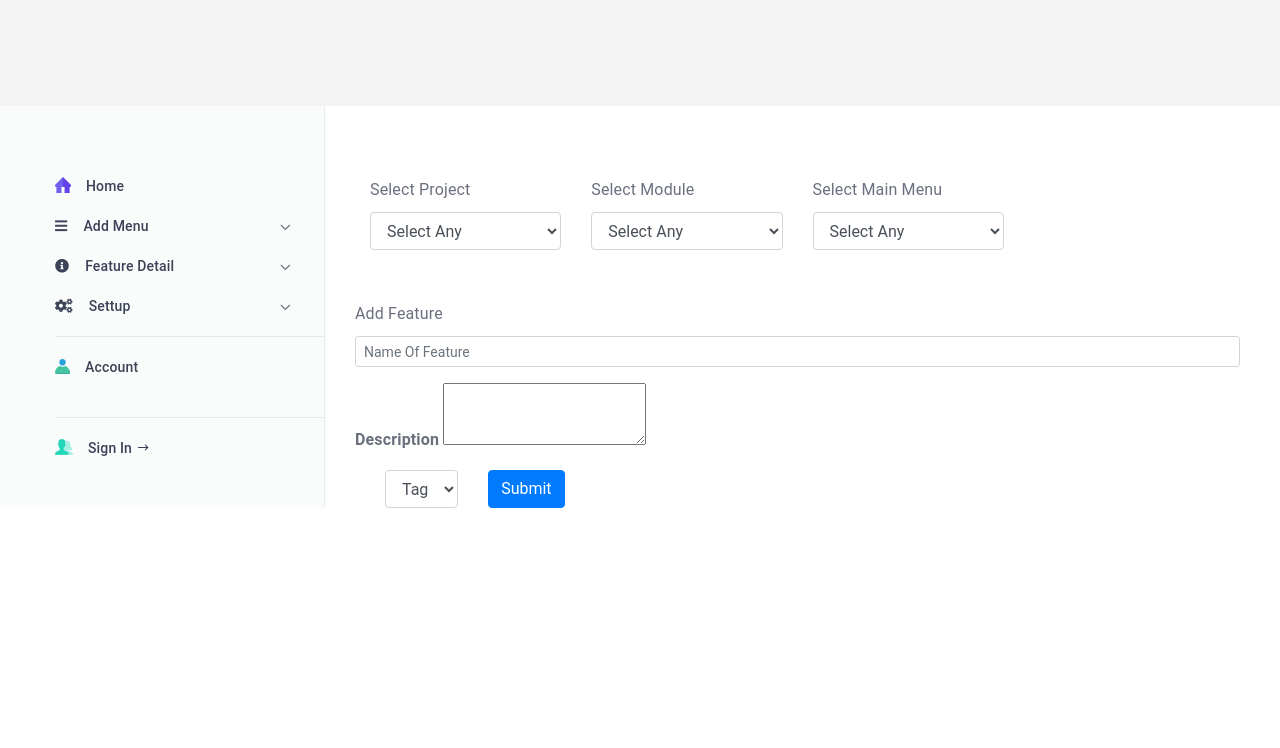
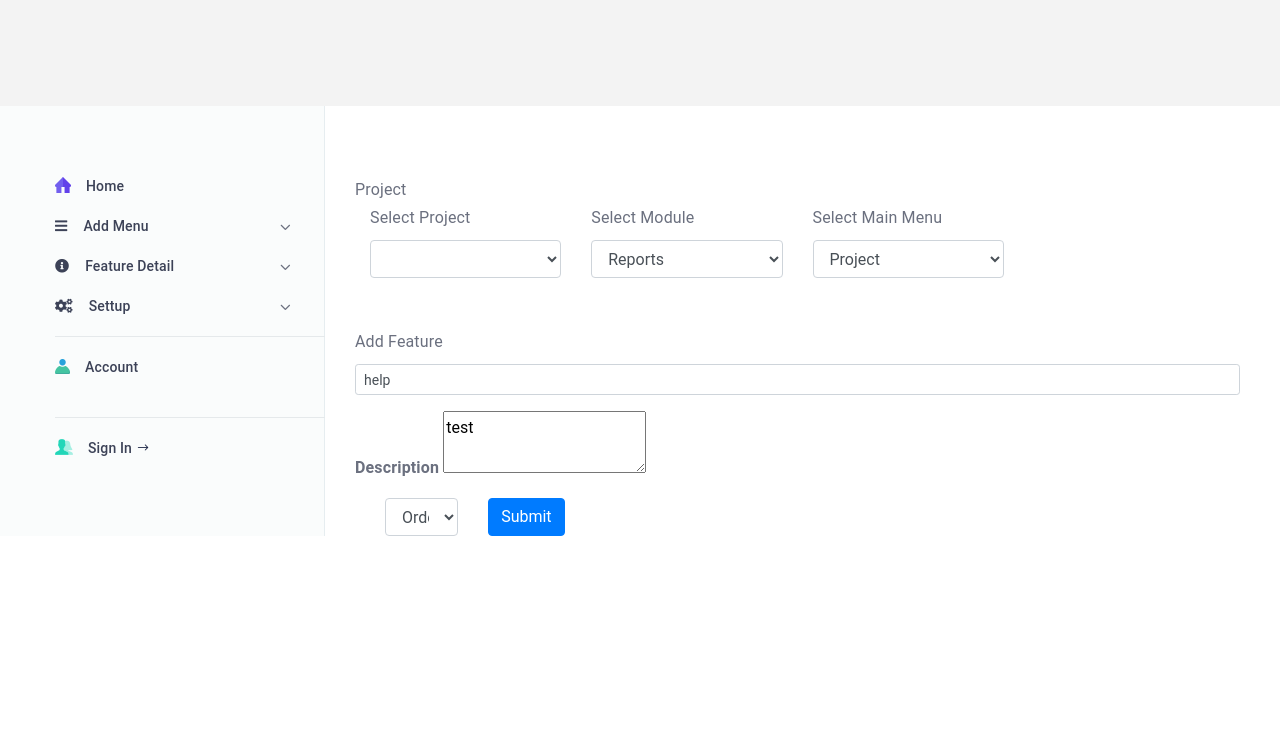
Before and after one commit to crystal-qazi/Knowledge_Base, a PHP site: page /update_admin_add_feature.php?updateid=10 in a window 1280 px wide. Shown: the top 748 px of the page. Run offline with PHP 8.4, Linux system fonts and the light colour scheme; data comes from the database, SQL or seed files in the repository; some libraries are stand-ins or nearby versions.

Commit message:
update feature

```diff
--- a/config/connection.php
+++ b/config/connection.php
@@ -1,5 +1,5 @@
 <?php
-$con=mysqli_connect("localhost","root","","k_b");
+$con=mysqli_connect("localhost","root","root","k_b");
 
 if(!$con) { die(" Connection Error "); }
 ?>
--- a/list_all_feature.php
+++ b/list_all_feature.php
@@ -46,12 +46,12 @@
 
 
 
-                                                        $sql1 = "SELECT * FROM tags";
+                                                        $sql1 = "SELECT * FROM subject";
                                                         $result1=mysqli_query($con,$sql1);
                                                         if($result1){
                                                             while($row1=mysqli_fetch_assoc($result1)){
                                                                 $id=$row1['ID'];
-                                                                $title=$row1['Tag_name'];
+                                                                $title=$row1['Subject_name'];
                                                                 $description=$row1['Description'];
 
                                                             echo   '<tr>
--- a/update_admin_add_feature.php
+++ b/update_admin_add_feature.php
@@ -1,4 +1,4 @@
-<?php ini_set('display_errors', 0); ?>
+<?php ini_set('display_errors', 1); ?>
 <?php include('headerfootertemp/admin/admin_head.php') ?>
 <?php
 // Include the database configuration
@@ -7,10 +7,14 @@ include 'config/connection.php';
 
 ?>
 <?php
-    $id=$_GET['updateid'];
-    $sql = "SELECT * FROM `subject` where id=$id";
-    $result=mysqli_query($con,$sql);
-    $row=mysqli_fetch_assoc($result);
+    $f_id=$_GET['updateid'];
+    $sql1 = "SELECT * FROM subject LEFT JOIN tags ON tags.ID = subject.Tagged_id
+    LEFT JOIN project ON project.ID = subject.project_id
+    LEFT JOIN module ON module.ID = subject.Module_id
+    LEFT JOIN main_menu ON main_menu.id = subject.main_menu_id
+    where subject.ID=$f_id";
+    $result1=mysqli_query($con,$sql1);
+    $row=mysqli_fetch_assoc($result1);
     $id=$row['ID'];
     $Subject_name=$row['Subject_name'];
     $Description=$row['Description'];
@@ -18,13 +22,18 @@ include 'config/connection.php';
     $project_id=$row['project_id'];
     $main_menu_id=$row['main_menu_id'];
     $Tagged_id=$row['Tagged_id'];
+    $Tagged_name=$row['Tag_name'];
+    $Project_name=$row['Project_name'];
+    $Module_name=$row['Module_name'];
+    $Main_menu_name=$row['title'];
 
 
 
 
+/*
     if(isset($_POST['submit'])){
 
-
+        $f_id2=$_GET['updateid'];
         $Subject_name=$row['Subject_name'];
         $description=$row['Description'];
         $Module_id=$row['Module_id'];
@@ -32,17 +41,17 @@ include 'config/connection.php';
         $main_menu_id=$row['main_menu_id'];
         $Tagged_id=$row['Tagged_id'];
 
-        $sql= "UPDATE `subject` set id=$id, Subject_name='$Subject_name', Description='$Description', Module_id='$Module_id',project_id='$project_id', main_menu_id='$main_menu_id', Tagged_id='$Tagged_id' where id=$id";
-        $result= mysqli_query($con,$sql);
+        $sql2= "UPDATE subject set Subject_name='$Subject_name', Description='$Description', Module_id='$Module_id',project_id='$project_id', main_menu_id='$main_menu_id', Tagged_id='$Tagged_id' where id=10";
+        $result= mysqli_query($con,$sql2);
 
         if($result){
            // echo "updated inseted successfully";
-            header('location:list_all_feature.php');
+           // header('location:list_all_feature.php');
         }
         else{
             die(mysqli_error($con));
         }
-    }
+    }*/
 ?>
 
 
@@ -50,7 +59,7 @@ include 'config/connection.php';
 <div class="col-lg-9 doc-middle-content">
 
     <div class="tab_shortcode">
-
+        <div><?php echo $Main_menu_name ?></div>
         <form action="" method="POST">
             <div class="row">
                 <div class="col-12 d-flex">
@@ -64,7 +73,7 @@ include 'config/connection.php';
 
                         <label for="project">Select Project</label>
                         <select class="form-select form-select-sm form-control" id="project" name="project_id" aria-label="Default select example">
-                            <option selected value="0">Select Any</option>
+                            <option selected value="<?php echo $project_id ?>"><?php echo $Project_name ?></option>
 
                             <?php
                                 if($count > 0){
@@ -92,7 +101,7 @@ include 'config/connection.php';
                             ?>
                         <label for="module">Select Module</label>
                         <select class="form-select form-select-sm form-control" id="module" name="Module_id" aria-label="Default select example">
-                            <option selected value="0">Select Any</option>
+                            <option selected value="<?php echo $Module_id ?>"><?php echo $Module_name ?></option>
                             <?php
                                 if($count > 0){
                                     while($row= mysqli_fetch_assoc($res)){
@@ -120,7 +129,7 @@ include 'config/connection.php';
                         ?>
                         <label for="main-menu">Select Main Menu</label>
                         <select class="form-select form-select-sm form-control" id="main_menu" name="main_menu_id" aria-label="Default select example">
-                            <option selected value="0">Select Any</option>
+                            <option selected value="<?php echo $main_menu_id ?>"><?php echo $Main_menu_name ?></option>
 
                             <?php
                                 if($count > 0){
@@ -143,7 +152,7 @@ include 'config/connection.php';
     <div class="mb-3">
         <label class="form-label">Add Feature</label>
         <input name="Subject_name" class="form-control form-control-sm" type="text" placeholder="Name Of Feature"
-            aria-label=".form-control-sm example">
+            aria-label=".form-control-sm example" value="<?php echo $Subject_name ?>">
     </div>
     <!-- <div class="mb-3">
         <label for="exampleFormControlTextarea1" class="form-label">Description</label>
@@ -174,7 +183,7 @@ include 'config/connection.php';
     <div class="mb-3">
         <strong>Description</strong>
 
-        <textarea type="description" id='editor1' name='Description' ></textarea>
+        <textarea type="description" id='editor1' name='Description' ><?php echo $Description ?></textarea>
         <!-- <textarea type="description" name="Description"  id="editor1" rows="10" cols="80" > -->
 
             </textarea>
@@ -203,7 +212,7 @@ include 'config/connection.php';
                   ?>
 
             <select class="form-select form-select-sm form-control" id="main-menu" name="Tagged_id" aria-label="Default select example">
-                <option selected value="0">Tag</option>
+                <option selected value="<?php echo $Tagged_id ?>"><?php echo $Tagged_name ?> </option>
 
                 <?php
                           if($count > 0){
@@ -222,35 +231,36 @@ include 'config/connection.php';
         </div>
 
         <div class="col-3">
-            <button type="submit" class="btn btn-primary" name="submit" value="submit">Submit</button>
+            <button type="submit" class="btn btn-primary" name="submit2" value="submit2">Submit</button>
 
         </div>
     </div>
+    <?php
+                 if(isset($_POST['submit2'])){
+
+                    $f_id2=$_GET['updateid'];
+                    $ID=$row['ID'];
+                    $Subject_name=$row['Subject_name'];
+                    $description=$row['Description'];
+                    $Module_id=$row['Module_id'];
+                    $project_id=$row['project_id'];
+                    $main_menu_id=$row['main_menu_id'];
+                    $Tagged_id=$row['Tagged_id'];
+
+                    $sql3= "UPDATE subject set Subject_name='$Subject_name', Description='Description', Module_id=1,project_id=1, main_menu_id=1, Tagged_id=1 where id=10";
+                    $result2= mysqli_query($con,$sql3);
+
+                    if($result2){
+                       // echo "updated inseted successfully";
+                       // header('location:list_all_feature.php');
+                    }
+                    else{
+                        die(mysqli_error($con));
+                    }
+                }
+            ?>
     </form>
-    <?php
-                if(isset($_POST['submit'])){
 
-                    //include 'config/connection.php';
-                    if ($_SERVER["REQUEST_METHOD"] == "POST") {
-
-                        // collect value of input field
-                        $Subject_name= $_POST['Subject_name'];
-                        $description=$_POST['Description'];
-                        $Module_id=$_POST['Module_id'];
-                        $project_id=$_POST['project_id'];
-                        $main_menu_id=$_POST['main_menu_id'];
-                        $Tagged_id=$_POST['Tagged_id'];
-
-                        if (empty($title)) {
-                            echo "data is empty";
-                        } else {
-                            $sql= "INSERT into subject (Subject_name, Description,Module_id,project_id,main_menu_id,Tagged_id) VALUES ('$Subject_name','$description','$Module_id','$project_id','$main_menu_id','$Tagged_id')";
-                            $result= mysqli_query($con,$sql);
-                        }
-                    }}
-                    // Closing the connection.
-                    $con->close();
-            ?>
 </div>
 
 </div>
```
